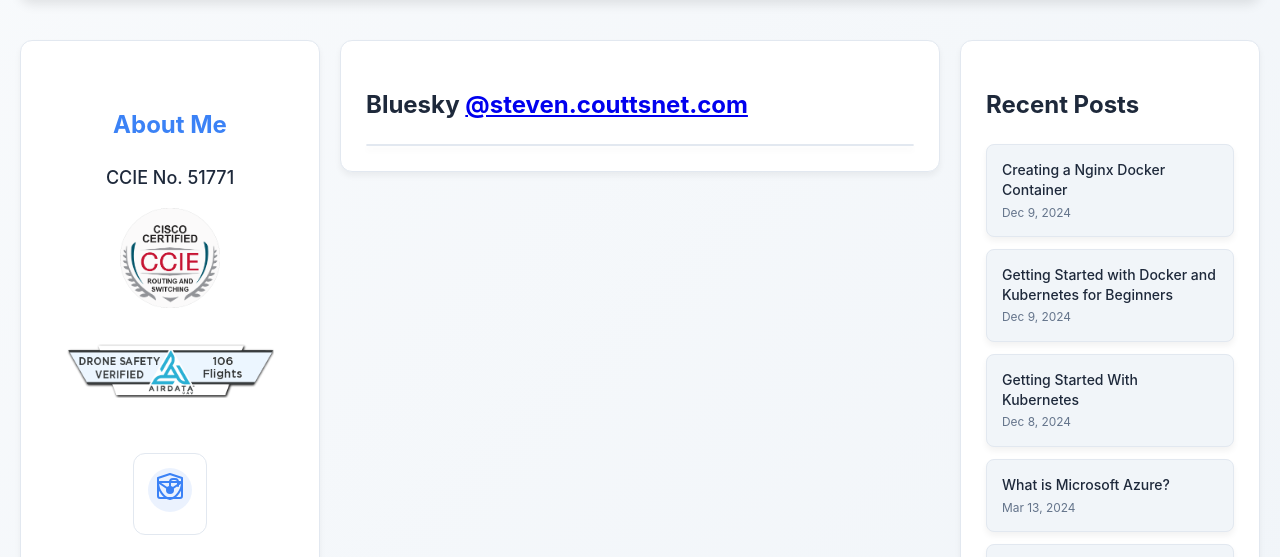
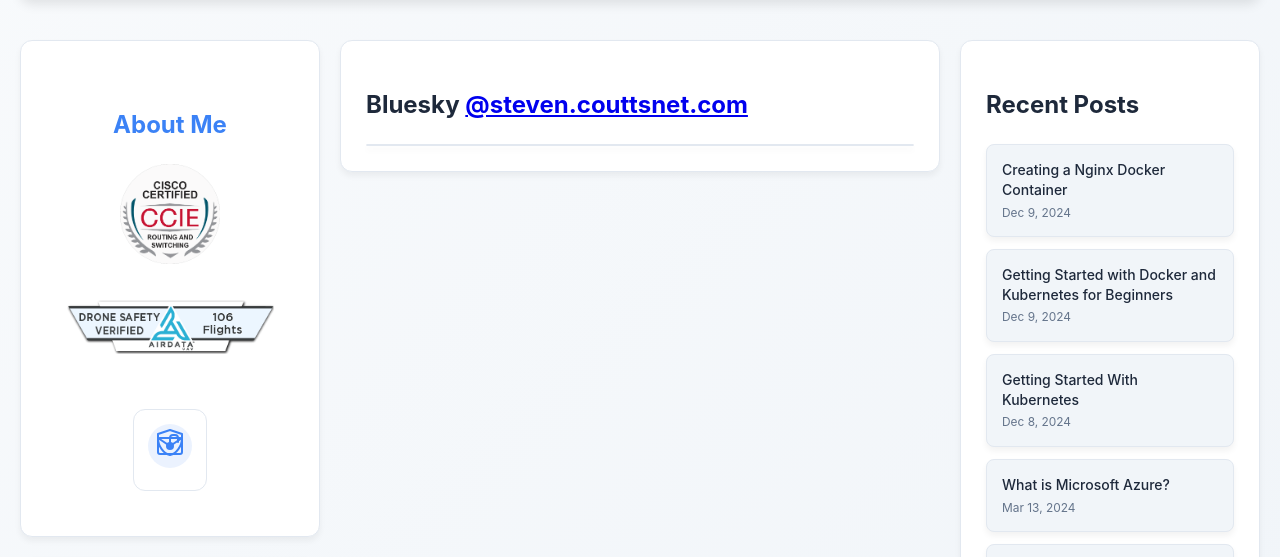
Before and after one commit to stevencoutts/personal-website, a plain HTML site: page index.html in a window 1280 px wide. Shown: the part 169-726 px from the top of the page. Drawn offline with Linux system fonts and the light colour scheme; no server answers; a script that the page names is missing.

Commit message:
remove CCIE number

```diff
--- a/index.html
+++ b/index.html
@@ -46,7 +46,6 @@
                     <section class="card">
                         <div class="about-me">
                             <h2>About Me</h2>
-                            <p class="ccie-number">CCIE No. 51771</p>
                             <div class="ccie-badge">
                                 <img src="images/CCIE_Enterprise_med.png" alt="CCIE Certification Badge">
                             </div>
```
